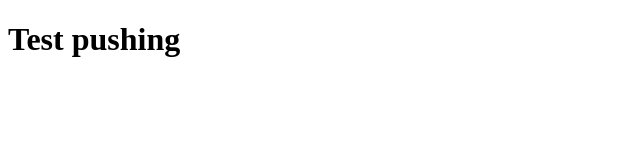
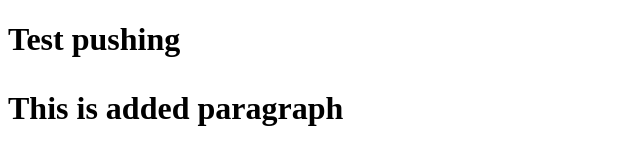
Before and after one commit to pascalniri/newpush, a plain HTML site: page index.html in a window 1280 px wide. Shown: the whole page, without its empty margins (0-640 px from the left). Drawn offline with Linux system fonts and the light colour scheme.

Commit message:
added para

```diff
--- a/index.html
+++ b/index.html
@@ -7,7 +7,7 @@
 </head>
 <body>
     <h1>Test pushing
-
+        <p>This is added paragraph</p>
     </h1>
 </body>
 </html>
```
